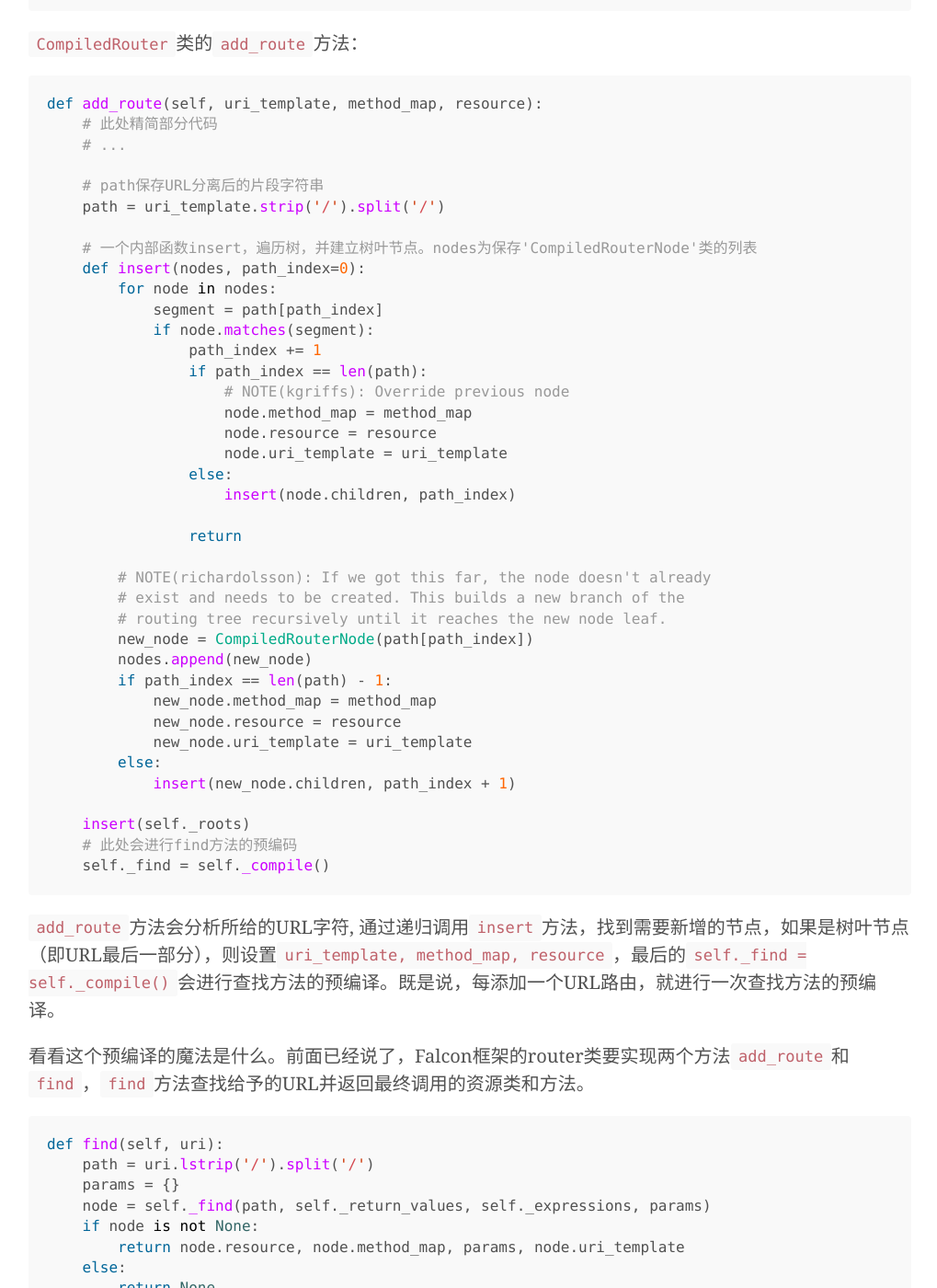
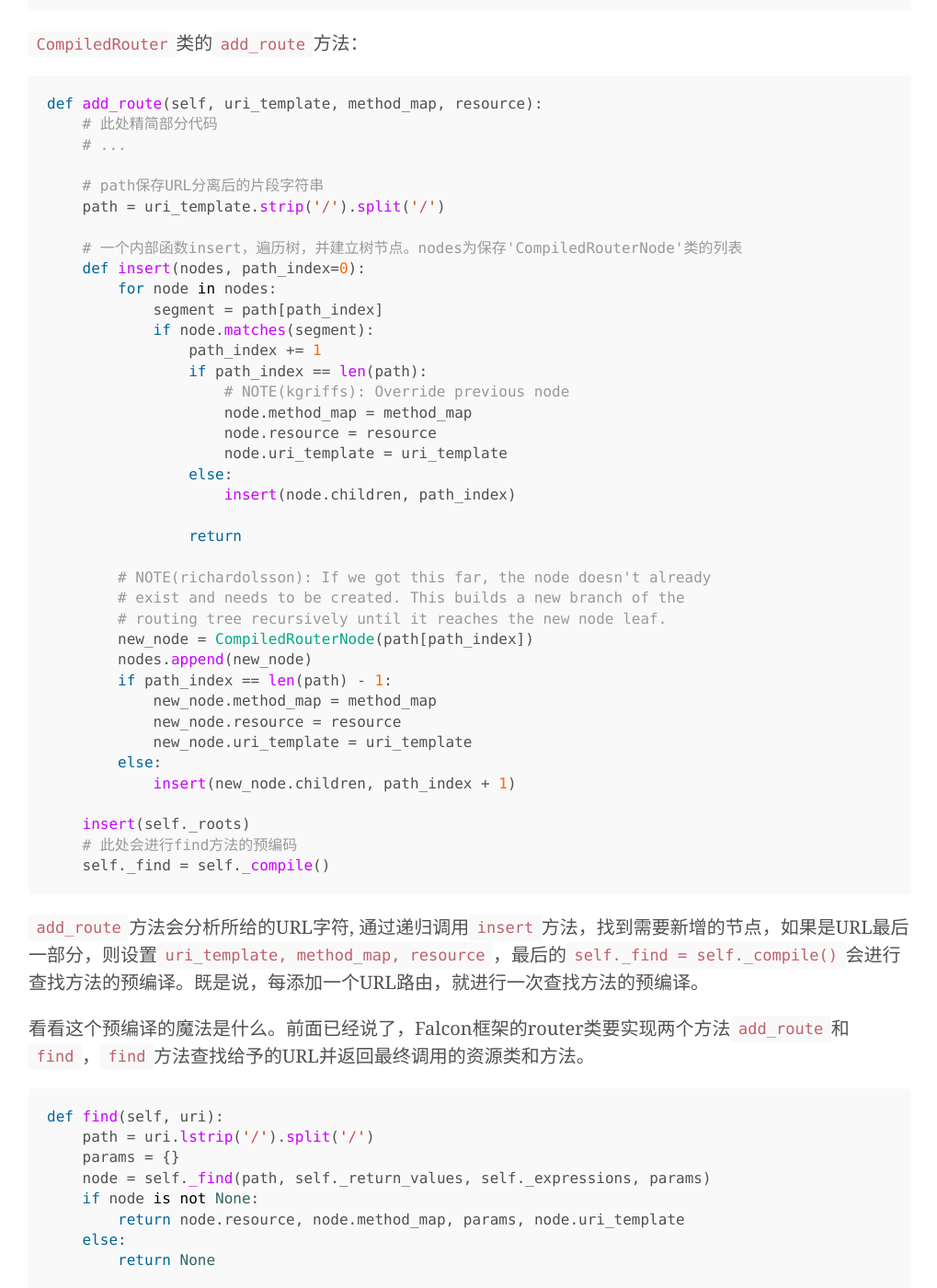
Before and after one commit to cocoakekeyu/cocoakekeyu.github.io, a Jekyll site: the page built from _posts/2017-04-02-Falcon框架中Routing的设计及源码分析.md, in a window 1280 px wide and 1400 px high, scrolled down 3082 px. Shown: the whole window at 92% size, without its empty margins (129-1148 px from the left). Built offline with Jekyll 4.4.1, drawn with Linux system fonts in a browser that asks for light colours; nearby versions of some CDN libraries; Markdown is read by kramdown in place of the engine named in the settings; comment, search, counter and statistics services are not loaded; some of the changed text lies outside the part shown.

Commit message:
修复错误

````diff
--- a/_posts/2017-04-02-Falcon框架中Routing的设计及源码分析.md
+++ b/_posts/2017-04-02-Falcon框架中Routing的设计及源码分析.md
@@ -54,7 +54,7 @@
 
 `{thing1}`中的URL值将被Falcon赋值给`thing1`变量并传替到方法的参数中。
 
-在Falcon内部，其实是使用树型结构保存URL映射。所有添加的路由URL将组织成一棵棵的树，每个树的节点是URL的每个片段，如`foo`或者`all`，只有树的叶子对应到资源方法对象。
+在Falcon内部，其实是使用树型结构保存URL映射。所有添加的路由URL将组织成一棵棵的树，每个树的节点是URL的每个片段，如`foo`或者`all`。
 
 下面逐步分析Falcon如何实现URL树以及URL的匹配查找。
 
@@ -122,7 +122,7 @@
     # path保存URL分离后的片段字符串
     path = uri_template.strip('/').split('/')
 
-    # 一个内部函数insert，遍历树，并建立树叶节点。nodes为保存'CompiledRouterNode'类的列表
+    # 一个内部函数insert，遍历树，并建立树节点。nodes为保存'CompiledRouterNode'类的列表
     def insert(nodes, path_index=0):
         for node in nodes:
             segment = path[path_index]
@@ -155,7 +155,7 @@
     self._find = self._compile()
 ```
 
-`add_route`方法会分析所给的URL字符, 通过递归调用`insert`方法，找到需要新增的节点，如果是树叶节点（即URL最后一部分），则设置`uri_template, method_map, resource`，最后的`self._find = self._compile()`会进行查找方法的预编译。既是说，每添加一个URL路由，就进行一次查找方法的预编译。
+`add_route`方法会分析所给的URL字符, 通过递归调用`insert`方法，找到需要新增的节点，如果是URL最后一部分，则设置`uri_template, method_map, resource`，最后的`self._find = self._compile()`会进行查找方法的预编译。既是说，每添加一个URL路由，就进行一次查找方法的预编译。
 
 看看这个预编译的魔法是什么。前面已经说了，Falcon框架的router类要实现两个方法`add_route`和`find`，`find`方法查找给予的URL并返回最终调用的资源类和方法。
 
````
